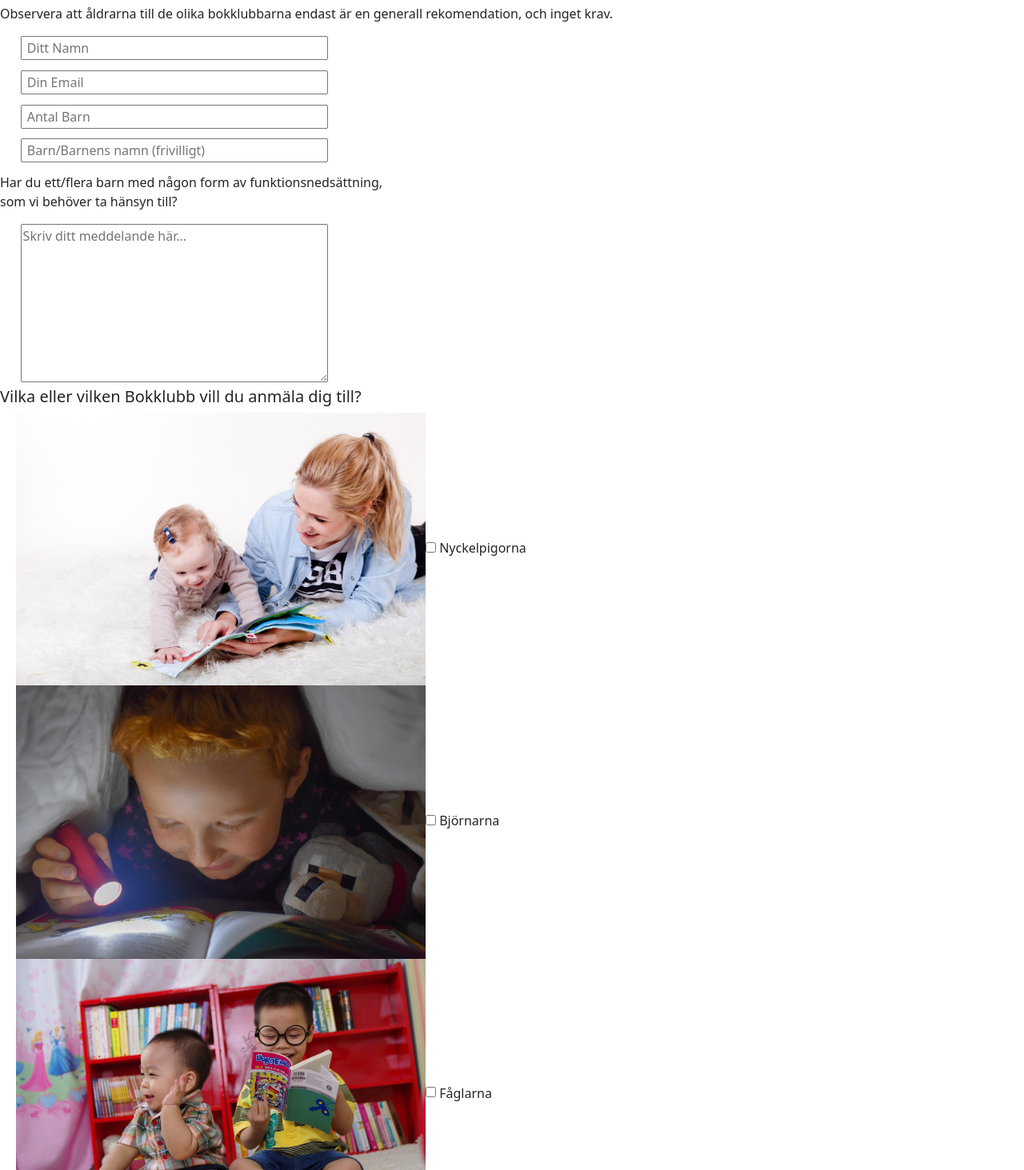
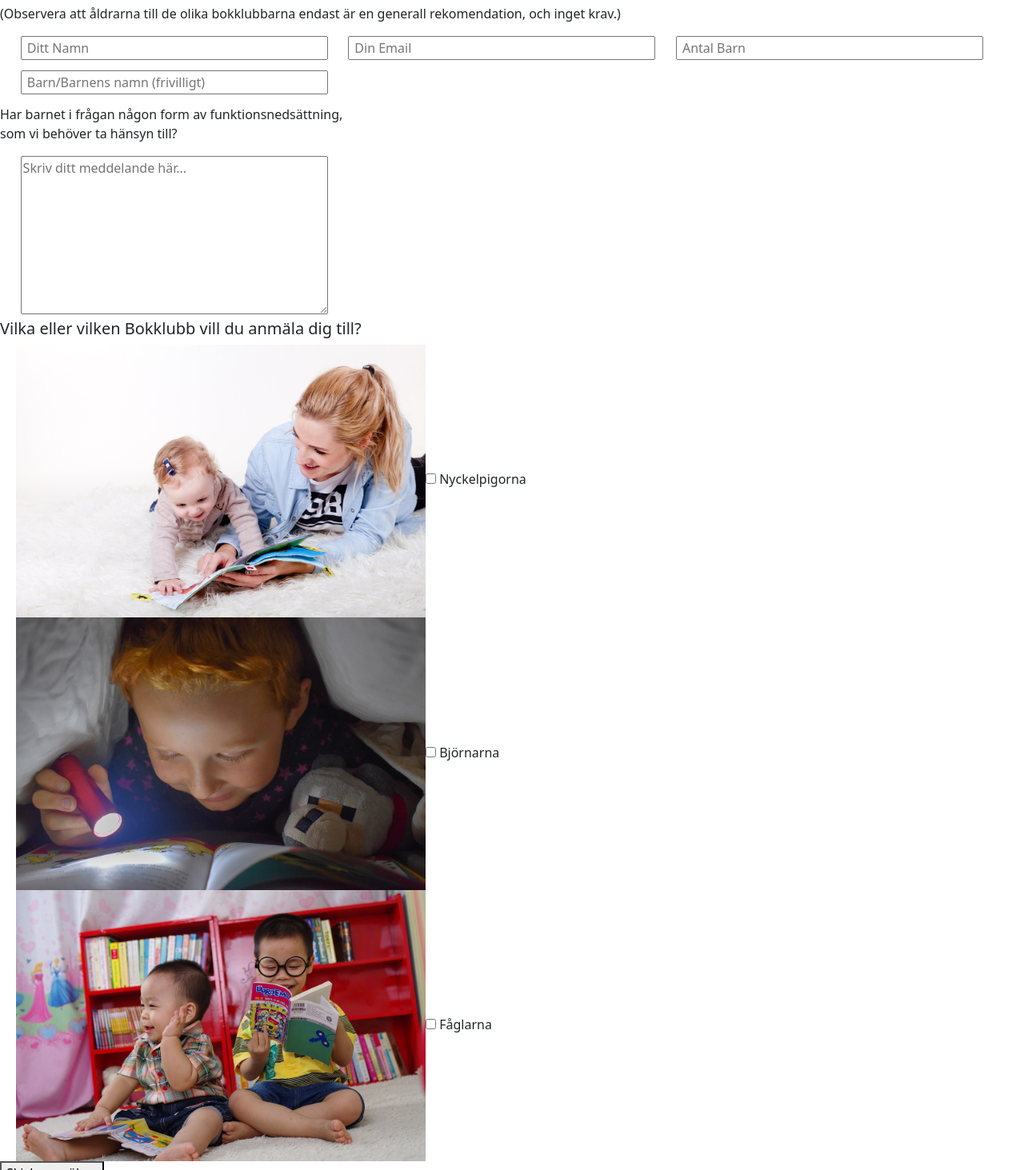
Before and after one commit to natta1995/Webbshop-BooksByHeart, a React (Create React App) app: page /bookclub/apply in a window 1280 px wide. Shown: the part 107-1570 px from the top of the page at 80% size. Built offline with nearby package versions, Linux system fonts and the light colour scheme.

Commit message:
css edit

```diff
--- a/src/pages/bookclubApply.jsx
+++ b/src/pages/bookclubApply.jsx
@@ -8,47 +8,46 @@ const BookClubApply = () => {
             return (
             <>
                 <h1>Ansökan om medlemskap</h1>
-        <p>Observera att åldrarna till de olika bokklubbarna endast är en generall rekomendation, och inget krav.</p>
+                <p>(Observera att åldrarna till de olika bokklubbarna endast är en generall rekomendation, och inget krav.)</p>
 
                 <form>
                     <div>
                         <input type="text" id="name" name="name" placeholder=" Ditt Namn " style={{marginLeft: "2%", marginBottom:"1%",width: "30%" }}/>
-            </div>
-            <div>
                         <input type="email" id="email" name="email" placeholder=" Din Email " style={{marginLeft: "2%",marginBottom:"1%", width: "30%" }}/>
-            </div>
-            <div>
                         <input type="number" id="number-of-kids" placeholder=" Antal Barn" style={{marginLeft: "2%",marginBottom:"1%", width: "30%" }}/>
-            </div>
-            <div>
                         <input type="text" id="name-kids" name="name-kids" placeholder=" Barn/Barnens namn (frivilligt) " style={{marginLeft: "2%",marginBottom:"1%", width: "30%" }}/>
                     </div>
 
                     <div>
-            <p>Har du ett/flera barn med någon form av funktionsnedsättning,<br></br>  som vi behöver ta hänsyn till?</p>
+                    <p>Har barnet i frågan någon form av funktionsnedsättning,<br></br>  som vi behöver ta hänsyn till?</p>
                     <textarea id="message" placeholder="Skriv ditt meddelande här..." name="message" rows="8" style={{marginLeft: "2%", width: "30%"}}/>
                 </div>
 
                     <h5>Vilka eller vilken Bokklubb vill du anmäla dig till?</h5>
+
                     <div>
                         <img src={img1} alt="babyreading" style={{ width: "40%", marginLeft: "20px" }}/>
                         <label>
                             <input type="checkbox" name="option1" value="option1" /> Nyckelpigorna
                         </label>
                     </div>
+
                     <div>
                         <img src={img2} alt="babyreading" style={{ width: "40%", marginLeft: "20px" }}/>
                         <label>
                             <input type="checkbox" name="option2" value="option2" /> Björnarna
                         </label>
                     </div>
+
                     <div>
-
-            <label><img src={img3} alt="babyreading" style={{ width: "40%", marginLeft: "20px" }}/>
+                        <img src={img3} alt="babyreading" style={{ width: "40%", marginLeft: "20px" }}/>
+                        <label>
                             <input type="checkbox" name="option3" value="option3" /> Fåglarna
                         </label>
                     </div>
+
                     <button>Skicka ansökan</button>
+
                 </form>
             </>
             )
```
Lines whose indentation alone changed are shown as unchanged.
